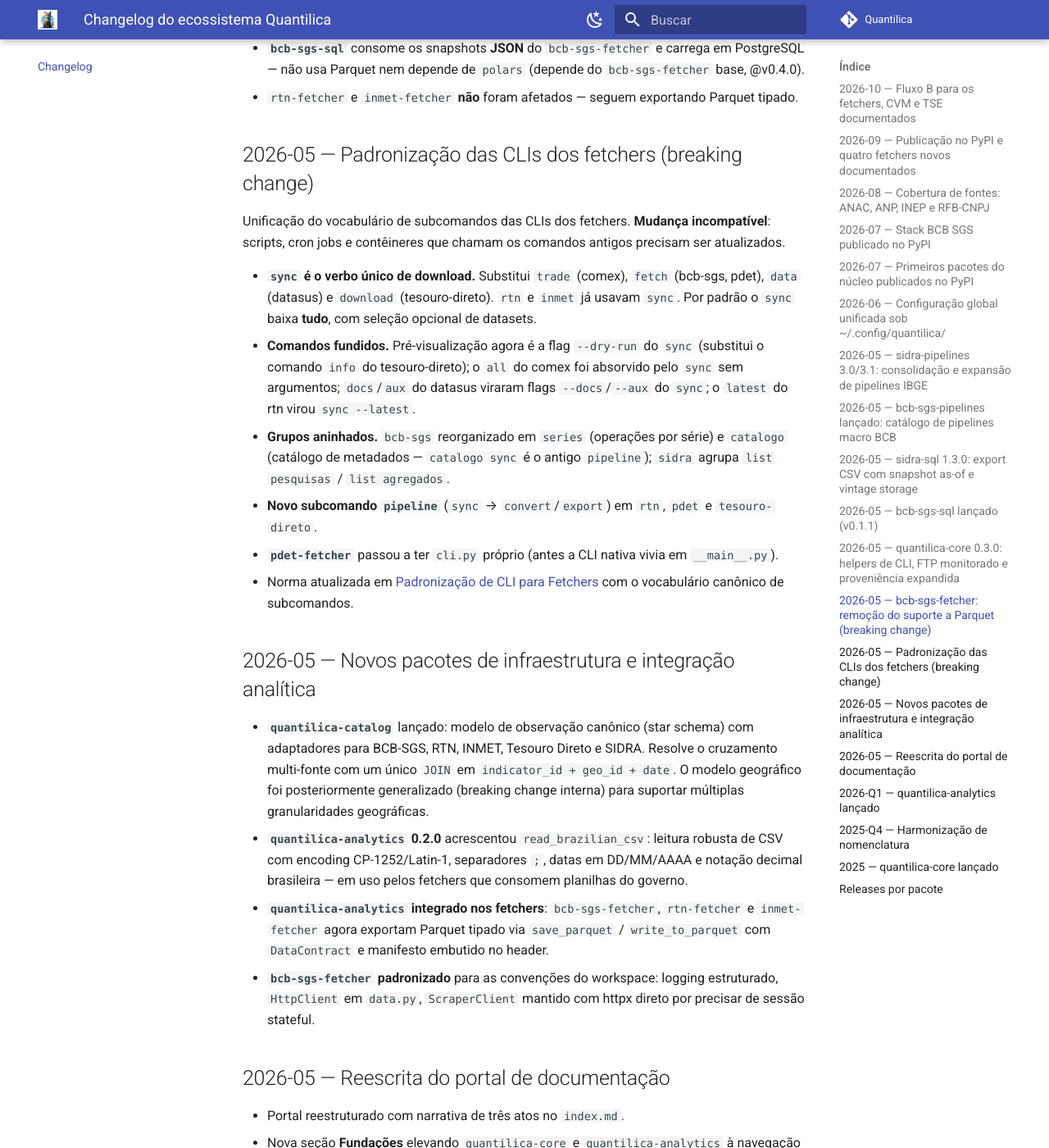
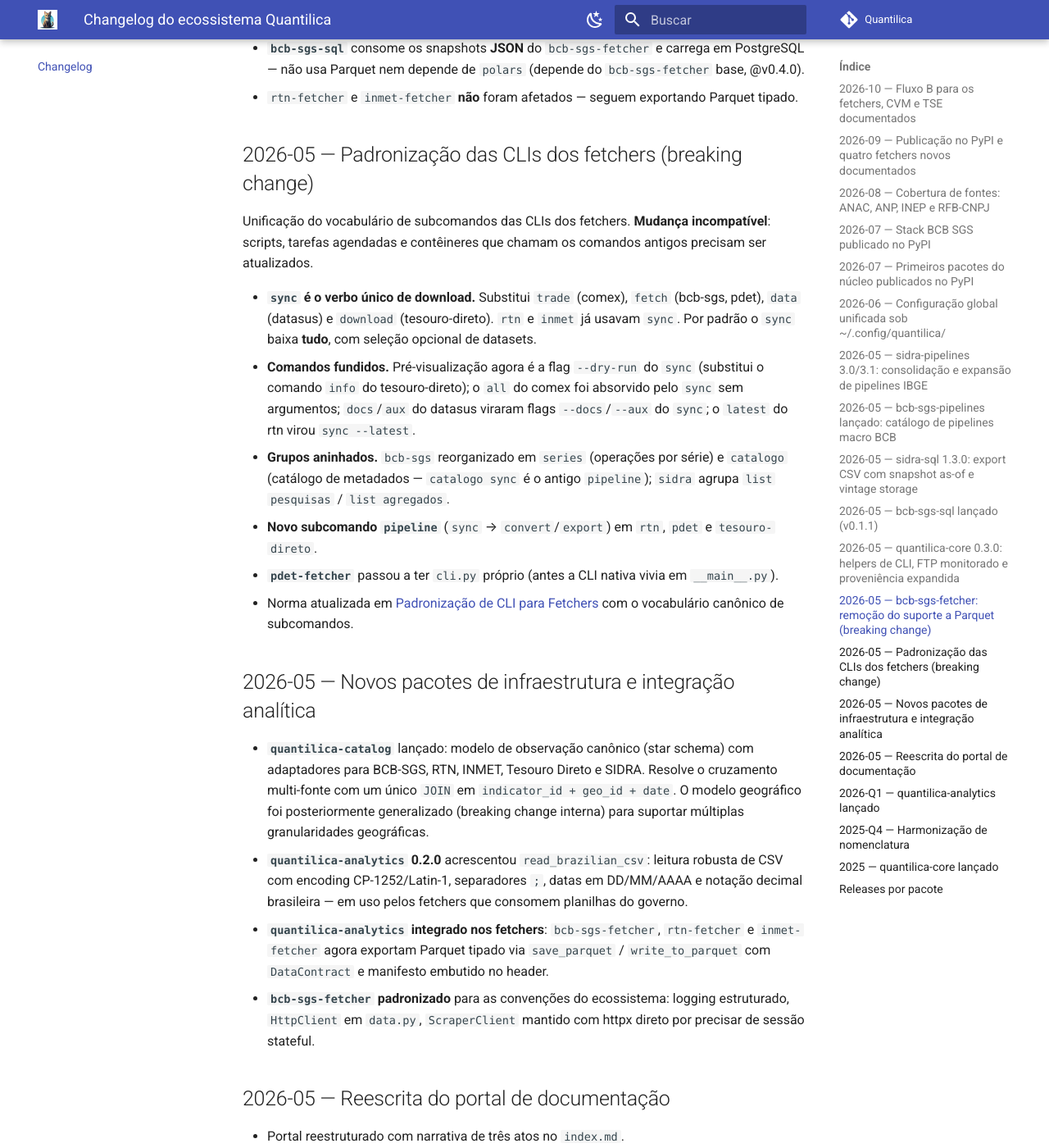
Before and after one commit to Quantilica/docs, an MkDocs documentation site: the page built from docs/changelog.md, in a window 1280 px wide and 1400 px high, scrolled down 5090 px. Shown: the whole window at 82% size. Built offline with MkDocs 1.6.1 and Material for MkDocs 9.7.7, drawn with Linux system fonts in a browser that asks for light colours; some web fonts are replaced; comment, search, counter and statistics services are not loaded.

Commit message:
docs(changelog): remove dois termos vetados pelo workflow de higiene pública
Co-Authored-By: Claude Sonnet 5.5 <noreply@anthropic.com>
Claude-Session: https://claude.ai/code/session_015ypGSjPateibLYE4oPcDcQ

```diff
--- a/docs/changelog.md
+++ b/docs/changelog.md
@@ -178,7 +178,7 @@ Reforço da separação de camadas: o fetcher volta a ser um **adaptador de font
 ## 2026-05 — Padronização das CLIs dos fetchers (breaking change)
 
 Unificação do vocabulário de subcomandos das CLIs dos fetchers. **Mudança
-incompatível**: scripts, cron jobs e contêineres que chamam os comandos
+incompatível**: scripts, tarefas agendadas e contêineres que chamam os comandos
 antigos precisam ser atualizados.
 
 - **`sync` é o verbo único de download.** Substitui `trade` (comex), `fetch`
@@ -204,7 +204,7 @@ antigos precisam ser atualizados.
 - **`quantilica-catalog`** lançado: modelo de observação canônico (star schema) com adaptadores para BCB-SGS, RTN, INMET, Tesouro Direto e SIDRA. Resolve o cruzamento multi-fonte com um único `JOIN` em `indicator_id + geo_id + date`. O modelo geográfico foi posteriormente generalizado (breaking change interna) para suportar múltiplas granularidades geográficas.
 - **`quantilica-analytics` 0.2.0** acrescentou `read_brazilian_csv`: leitura robusta de CSV com encoding CP-1252/Latin-1, separadores `;`, datas em DD/MM/AAAA e notação decimal brasileira — em uso pelos fetchers que consomem planilhas do governo.
 - **`quantilica-analytics` integrado nos fetchers**: `bcb-sgs-fetcher`, `rtn-fetcher` e `inmet-fetcher` agora exportam Parquet tipado via `save_parquet` / `write_to_parquet` com `DataContract` e manifesto embutido no header.
-- **`bcb-sgs-fetcher` padronizado** para as convenções do workspace: logging estruturado, `HttpClient` em `data.py`, `ScraperClient` mantido com httpx direto por precisar de sessão stateful.
+- **`bcb-sgs-fetcher` padronizado** para as convenções do ecossistema: logging estruturado, `HttpClient` em `data.py`, `ScraperClient` mantido com httpx direto por precisar de sessão stateful.
 
 ## 2026-05 — Reescrita do portal de documentação
 
```
